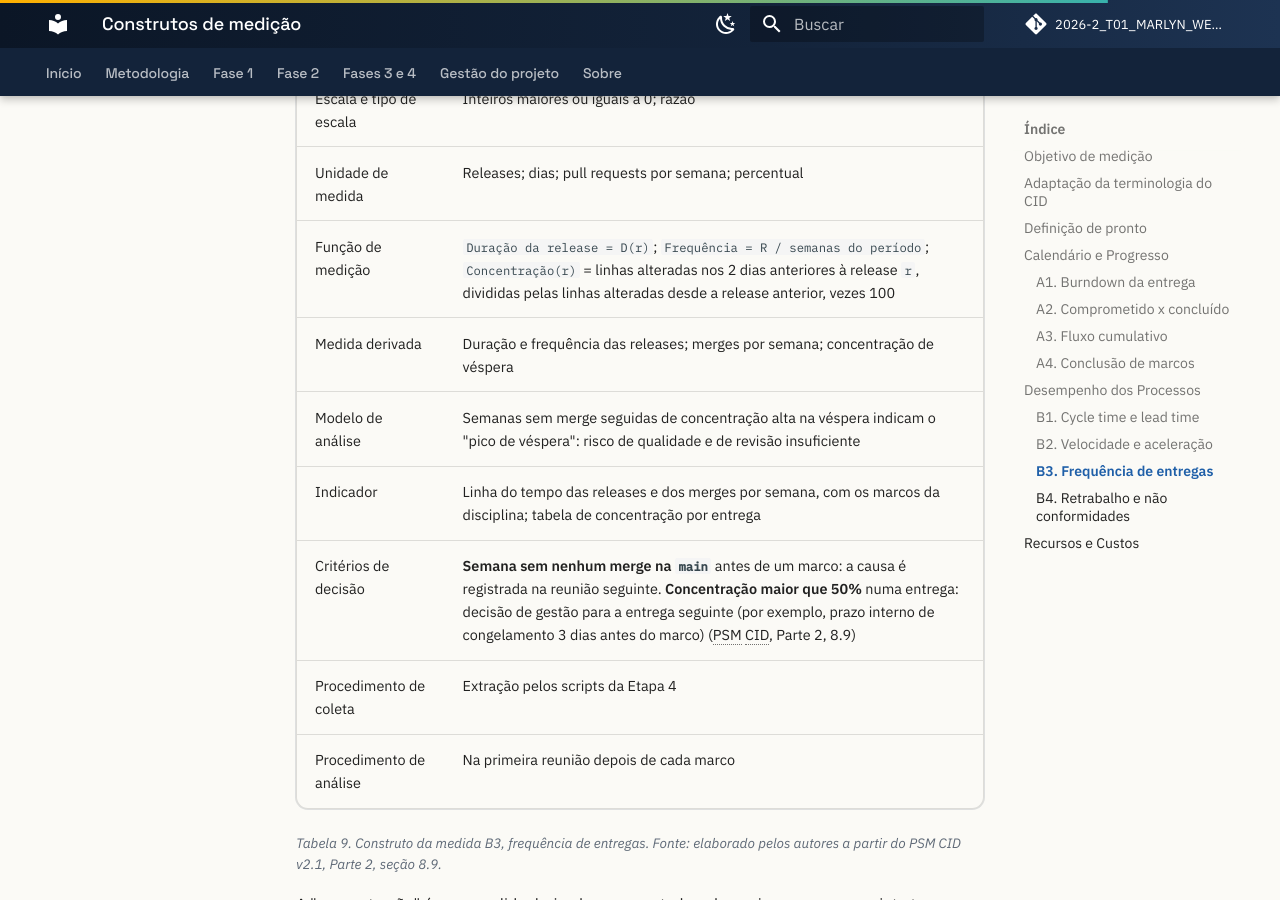
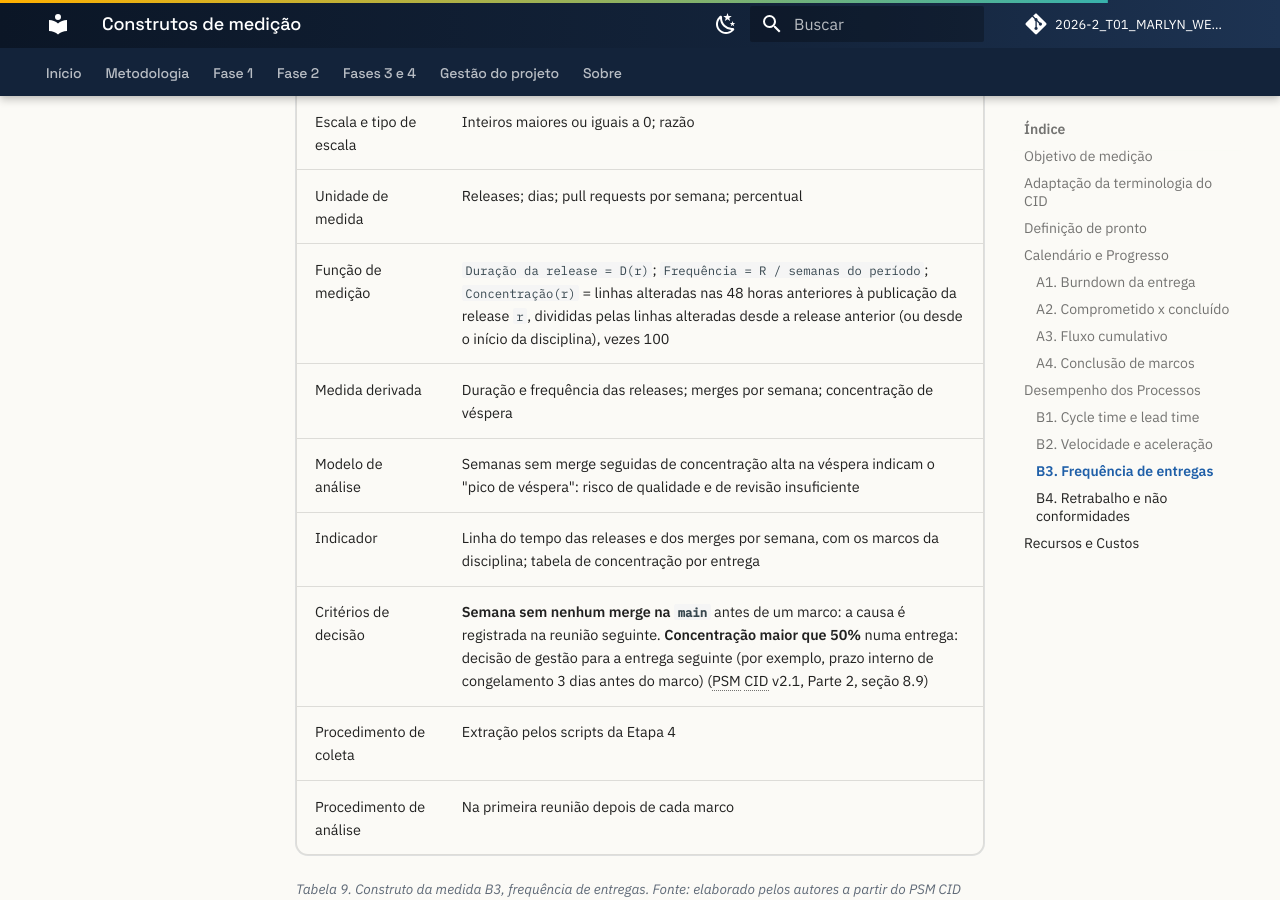
Before and after one commit to FCTE-Qualidade-de-Software-1/2026-2_T01_MARLYN_WESCOFF, an MkDocs documentation site: the page built from docs/metricas/02-construtos-de-medicao.md, in a window 1280 px wide and 900 px high, scrolled down 13222 px. Built offline with MkDocs 1.6.1 and Material for MkDocs 9.7.7, drawn with Linux system fonts in a browser that asks for light colours; comment, search, counter and statistics services are not loaded; some of the changed text lies outside the part shown.

Commit message:
Trata a velocidade nula em B2 e delimita a janela da concentração em B3
Padroniza também as citações do PSM CID v2.1 nos construtos B1 a B4.

```diff
--- a/docs/metricas/02-construtos-de-medicao.md
+++ b/docs/metricas/02-construtos-de-medicao.md
@@ -69,7 +69,7 @@
 | Medida derivada | Trabalho aberto por dia e desvio percentual em relação à linha ideal |
 | Modelo de análise | Curva de trabalho aberto acima da linha ideal indica atraso; um degrau para cima indica escopo acrescentado ao milestone |
 | Indicador | Gráfico de linhas: trabalho aberto x linha ideal, por milestone, com linhas verticais nos marcos |
-| Critérios de decisão | **Desvio maior que 5%** acima da linha ideal: a causa é analisada na reunião semanal seguinte. **Desvio maior que 10%**: replanejamento do escopo da entrega ou realocação de issues entre integrantes, registrado como decisão de gestão (PSM CID, Parte 2, 8.2) |
+| Critérios de decisão | **Desvio maior que 5%** acima da linha ideal: a causa é analisada na reunião semanal seguinte. **Desvio maior que 10%**: replanejamento do escopo da entrega ou realocação de issues entre integrantes, registrado como decisão de gestão (PSM CID v2.1, Parte 2, seção 8.2) |
 | Procedimento de coleta | Extração diária ou a cada push pelos scripts da Etapa 4; fonte: GitHub Issues; responsável: scripts, sem intervenção manual |
 | Procedimento de análise | Na reunião semanal (segunda-feira), pelo responsável pela gestão PSM/CID da semana, a partir do retrato semanal |
 
@@ -96,7 +96,7 @@
 | Medida derivada | Percentual concluído por semana e acumulado |
 | Modelo de análise | Diferença persistente indica que a equipe se compromete com mais do que consegue fazer, ou que as issues são grandes demais para uma semana |
 | Indicador | Gráfico de colunas comprometido x concluído por semana, com a linha do percentual acumulado |
-| Critérios de decisão | **Diferença maior que 5%** numa semana: a causa é investigada na reunião seguinte. **Diferença maior que 10%**: ação corretiva (reduzir o compromisso da semana seguinte ou dividir as issues grandes), registrada como decisão de gestão (PSM CID, Parte 2, 8.3) |
+| Critérios de decisão | **Diferença maior que 5%** numa semana: a causa é investigada na reunião seguinte. **Diferença maior que 10%**: ação corretiva (reduzir o compromisso da semana seguinte ou dividir as issues grandes), registrada como decisão de gestão (PSM CID v2.1, Parte 2, seção 8.3) |
 | Procedimento de coleta | Retrato automático toda segunda-feira (`psm-coleta.yml`) e extração pelos scripts da Etapa 4 |
 | Procedimento de análise | Na reunião semanal, comparando a semana encerrada com o compromisso registrado no retrato anterior |
 
@@ -123,7 +123,7 @@
 | Medida derivada | WIP médio, throughput e tempo de ciclo aproximado |
 | Modelo de análise | Faixa que se alarga de forma sustentada indica fila naquele estado; faixa de Concluído que não sobe indica parada do fluxo |
 | Indicador | Diagrama de áreas empilhadas por estado ao longo do tempo, com linhas verticais nos marcos |
-| Critérios de decisão | **Variação maior que 10%** na largura ou na inclinação de uma faixa entre duas semanas: análise de causa-raiz na reunião seguinte. Faixa "Em Revisão" crescendo por duas semanas seguidas: revisores redistribuídos (PSM CID, Parte 2, 8.4) |
+| Critérios de decisão | **Variação maior que 10%** na largura ou na inclinação de uma faixa entre duas semanas: análise de causa-raiz na reunião seguinte. Faixa "Em Revisão" crescendo por duas semanas seguidas: revisores redistribuídos (PSM CID v2.1, Parte 2, seção 8.4) |
 | Procedimento de coleta | Extração pelos scripts da Etapa 4 a partir do board e de `issue_events.jsonl` |
 | Procedimento de análise | Na reunião semanal, junto com A1 e A2 |
 
@@ -150,7 +150,7 @@
 | Medida derivada | Desvio do marco, em dias (negativo: antes do prazo) |
 | Modelo de análise | Desvio positivo indica entrega atrasada; desvio próximo de zero em todos os marcos, com A1 concentrado no último dia, indica entrega de véspera |
 | Indicador | Tabela planejado x real por marco, com o desvio |
-| Critérios de decisão | **Qualquer desvio positivo** exige registro de decisão de gestão, com causa e ação para o marco seguinte (PSM CID, Parte 1, Tabela 5, linha 1) |
+| Critérios de decisão | **Qualquer desvio positivo** exige registro de decisão de gestão, com causa e ação para o marco seguinte (PSM CID v2.1, Parte 1, Tabela 5, linha 1) |
 | Procedimento de coleta | Extração pelos scripts da Etapa 4, a cada release |
 | Procedimento de análise | Na primeira reunião depois de cada marco |
 
@@ -179,7 +179,7 @@
 | Medida derivada | Cycle time e lead time de cada issue; mediana, P80 e P90; idade das issues abertas |
 | Modelo de análise | Cycle time alto indica tarefa grande demais, bloqueada ou dependente de agenda externa (entrevistas, acesso a ambiente, retorno da docente). Distância grande entre lead time e cycle time indica issue que espera muito no backlog |
 | Indicador | Histograma de cycle time com as linhas da mediana, do P80 e do P90; lista de issues paradas |
-| Critérios de decisão | **Issue com cycle time acima da média em mais de 10%**: a causa é investigada na reunião seguinte (PSM CID, Parte 2, 8.5). **Mediana crescente por duas semanas seguidas**: o WIP é reduzido e as tarefas seguintes são divididas. **Mediana maior que 5 dias** numa entrega: as issues da semana seguinte são divididas. **Issue aberta sem atualização há mais de 3 dias**: o responsável informa o bloqueio na issue ou a tarefa é dividida |
+| Critérios de decisão | **Issue com cycle time acima da média em mais de 10%**: a causa é investigada na reunião seguinte (PSM CID v2.1, Parte 2, seção 8.5). **Mediana crescente por duas semanas seguidas**: o WIP é reduzido e as tarefas seguintes são divididas. **Mediana maior que 5 dias** numa entrega: as issues da semana seguinte são divididas. **Issue aberta sem atualização há mais de 3 dias**: o responsável informa o bloqueio na issue ou a tarefa é dividida |
 | Procedimento de coleta | Extração pelos scripts da Etapa 4; a idade das issues abertas também sai no retrato semanal (`psm_coleta.py`) |
 | Procedimento de análise | Na reunião semanal, pelo responsável pela gestão PSM/CID da semana |
 
@@ -202,11 +202,11 @@
 | Tipo de método | Objetivo, sobre um tamanho atribuído de forma subjetiva |
 | Escala e tipo de escala | Reais maiores ou iguais a 0; razão |
 | Unidade de medida | Pontos por semana |
-| Função de medição | `V(s)` = média móvel de `P` nas últimas 3 semanas (ou nas disponíveis, se forem menos); `Aceleração(s) = (V(s) - V(s - 1)) / V(s - 1)`; `Semanas restantes = B / V(s)` |
+| Função de medição | `V(s)` = média móvel de `P` nas últimas 3 semanas (ou nas disponíveis, se forem menos); `Aceleração(s) = (V(s) - V(s - 1)) / V(s - 1)`, não calculada quando `V(s - 1) = 0`; `Semanas restantes = B / V(s)`, registrada como "sem projeção" quando `V(s) = 0` |
 | Medida derivada | Velocidade média, aceleração e projeção de semanas restantes |
 | Modelo de análise | Projeção de semanas restantes maior que `S` indica que o escopo não cabe no prazo com o ritmo atual |
 | Indicador | Gráfico de colunas de pontos concluídos por semana, com a linha da média móvel e a projeção |
-| Critérios de decisão | **Variação da velocidade maior que 10%**, para mais ou para menos: analisada na reunião semanal ou na retrospectiva (PSM CID, Parte 2, 8.10). **Semanas restantes maior que `S`**: decisão de escopo (cortar, simplificar ou redistribuir issues), justificada com a projeção |
+| Critérios de decisão | **Variação da velocidade maior que 10%**, para mais ou para menos: analisada na reunião semanal ou na retrospectiva (PSM CID v2.1, Parte 2, seção 8.10). **Semanas restantes maior que `S`**: decisão de escopo (cortar, simplificar ou redistribuir issues), justificada com a projeção |
 | Procedimento de coleta | Extração pelos scripts da Etapa 4, a cada semana |
 | Procedimento de análise | Na reunião semanal; a projeção é revista em cada decisão de escopo |
 
@@ -229,11 +229,11 @@
 | Tipo de método | Objetivo |
 | Escala e tipo de escala | Inteiros maiores ou iguais a 0; razão |
 | Unidade de medida | Releases; dias; pull requests por semana; percentual |
-| Função de medição | `Duração da release = D(r)`; `Frequência = R / semanas do período`; `Concentração(r)` = linhas alteradas nos 2 dias anteriores à release `r`, divididas pelas linhas alteradas desde a release anterior, vezes 100 |
+| Função de medição | `Duração da release = D(r)`; `Frequência = R / semanas do período`; `Concentração(r)` = linhas alteradas nas 48 horas anteriores à publicação da release `r`, divididas pelas linhas alteradas desde a release anterior (ou desde o início da disciplina), vezes 100 |
 | Medida derivada | Duração e frequência das releases; merges por semana; concentração de véspera |
 | Modelo de análise | Semanas sem merge seguidas de concentração alta na véspera indicam o "pico de véspera": risco de qualidade e de revisão insuficiente |
 | Indicador | Linha do tempo das releases e dos merges por semana, com os marcos da disciplina; tabela de concentração por entrega |
-| Critérios de decisão | **Semana sem nenhum merge na `main`** antes de um marco: a causa é registrada na reunião seguinte. **Concentração maior que 50%** numa entrega: decisão de gestão para a entrega seguinte (por exemplo, prazo interno de congelamento 3 dias antes do marco) (PSM CID, Parte 2, 8.9) |
+| Critérios de decisão | **Semana sem nenhum merge na `main`** antes de um marco: a causa é registrada na reunião seguinte. **Concentração maior que 50%** numa entrega: decisão de gestão para a entrega seguinte (por exemplo, prazo interno de congelamento 3 dias antes do marco) (PSM CID v2.1, Parte 2, seção 8.9) |
 | Procedimento de coleta | Extração pelos scripts da Etapa 4 |
 | Procedimento de análise | Na primeira reunião depois de cada marco |
 
@@ -260,7 +260,7 @@
 | Medida derivada | Taxa de escape por entrega; número de issues reabertas |
 | Modelo de análise | Taxa de escape alta indica que a revisão interna não está encontrando os problemas que a docente encontra |
 | Indicador | Gráfico de colunas contidas x escapadas por entrega, com a taxa de escape |
-| Critérios de decisão | **A taxa de escape deve cair da E1 para a E2.** Se não cair, os PRs da entrega seguinte passam a exigir dois revisores e um checklist da rubrica da fase. **Issue reaberta**: a causa é registrada na própria issue (PSM CID, Parte 2, 8.6) |
+| Critérios de decisão | **A taxa de escape deve cair da E1 para a E2.** Se não cair, os PRs da entrega seguinte passam a exigir dois revisores e um checklist da rubrica da fase. **Issue reaberta**: a causa é registrada na própria issue (PSM CID v2.1, Parte 2, seção 8.6) |
 | Procedimento de coleta | Extração pelos scripts da Etapa 4; issues de apontamento abertas pelo responsável pela gestão PSM/CID ao receber o retorno da docente |
 | Procedimento de análise | Na primeira reunião depois de cada retorno da docente |
 
```
